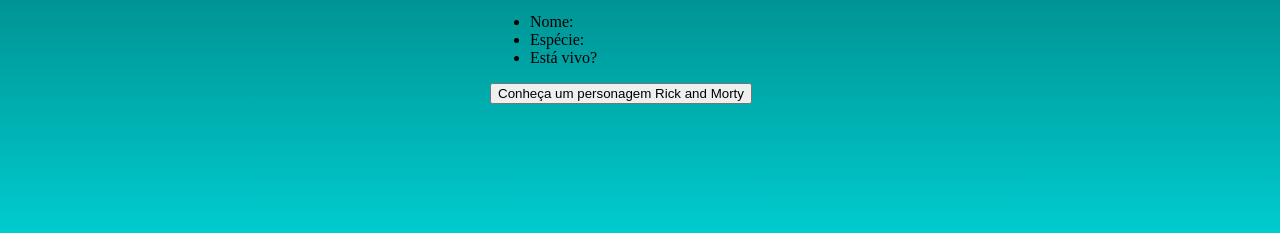
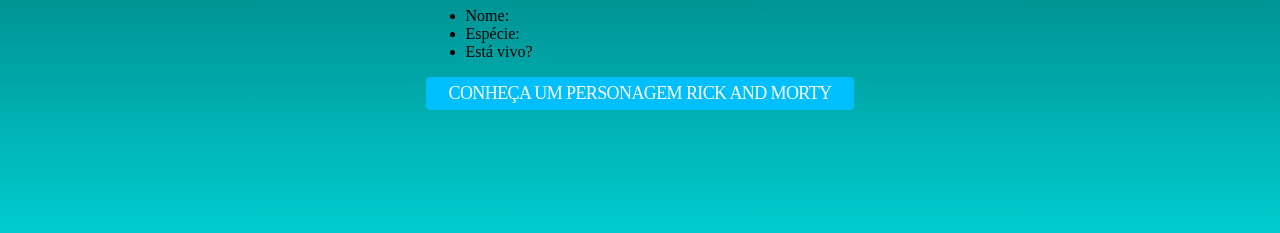
Before and after one commit to lcleandrocosta/minicurso, a plain HTML site: page index.html in a window 1280 px wide. Shown: the part 517-750 px from the top of the page. Drawn offline with Linux system fonts and the light colour scheme.

Commit message:
Implementar o estilo para o botão

```diff
--- a/style.css
+++ b/style.css
@@ -24,3 +24,17 @@ main > section  img {
     margin: 15px 0;
     width: 300px;
 }
+
+main > section button {
+    background-color: #00BFFF;
+    border: none;
+    border-radius: 4px;
+    color: white;
+    font-family: EuclidBold;
+    font-size: 18px;
+    font-weight: 500;
+    letter-spacing: -0.6px;
+    line-height: 15px;
+    text-transform: uppercase;
+    padding: 9px 23px;
+}
```
